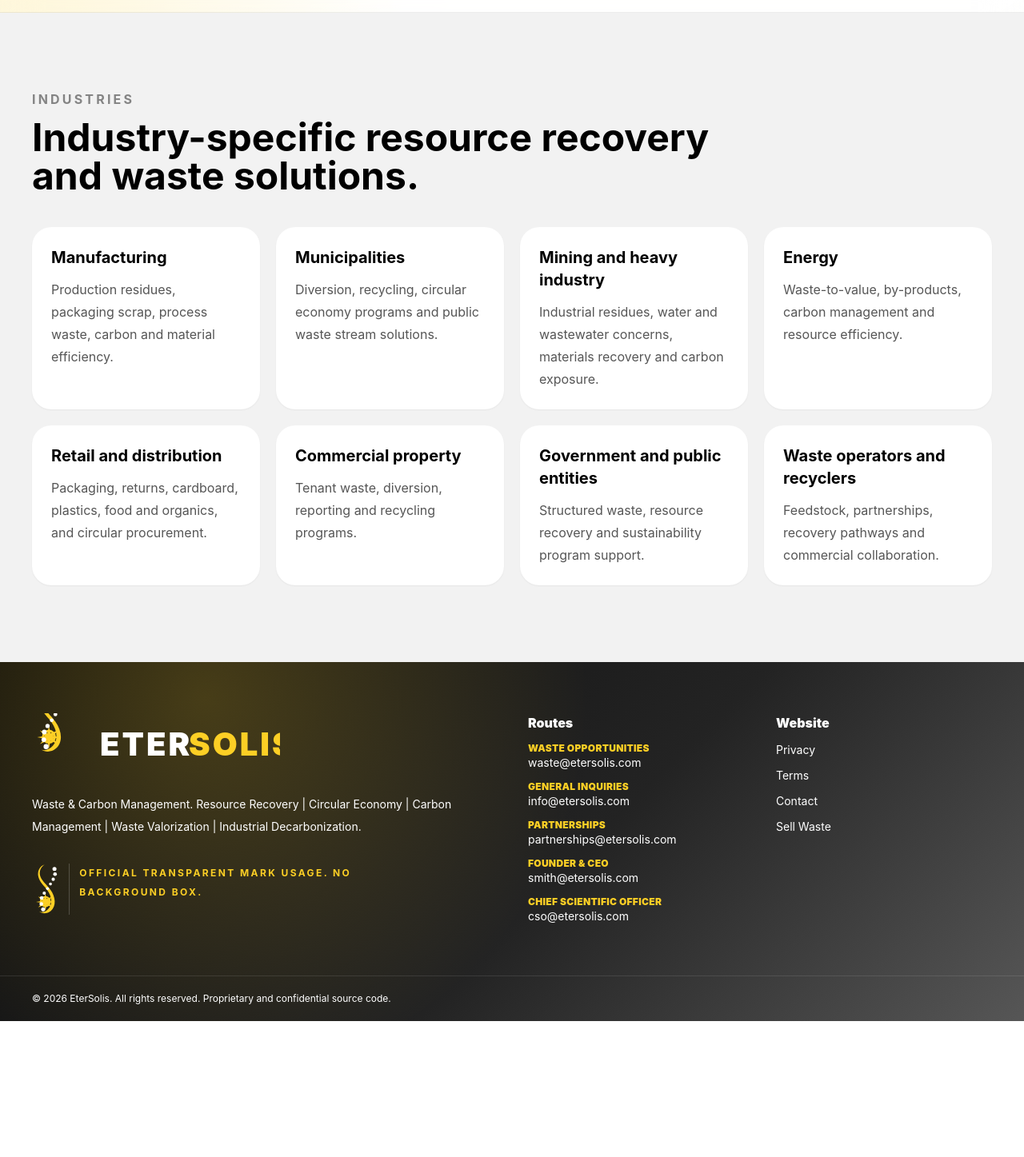
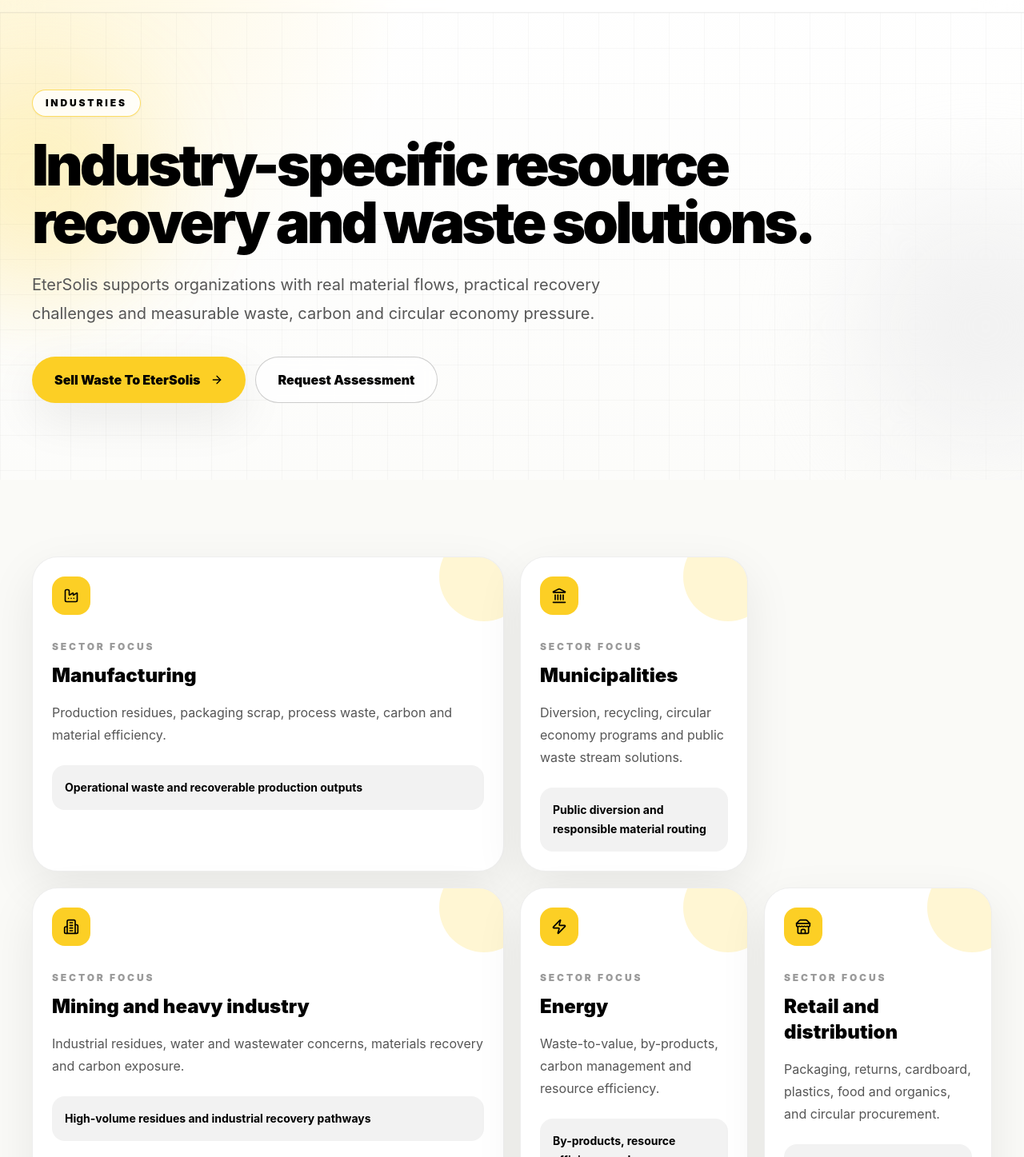
Before and after one commit to ralstonleesmith/EterSolis, a Next.js app: page /industries in a window 1280 px wide. Shown: the part 63-1510 px from the top of the page at 80% size. Before the commit the page ends 1340 px from the top, so only its background shows below. Built offline with nearby package versions, Linux system fonts and the light colour scheme.

Commit message:
Polish Industries page with modern sector cards

```diff
--- a/src/app/industries/page.tsx
+++ b/src/app/industries/page.tsx
@@ -1,14 +1,16 @@
 import type { Metadata } from 'next';
+import { Building2, Factory, Landmark, Package, Recycle, Store, Truck, Zap } from 'lucide-react';
+import { PageHero } from '@/components/ui/PageHero';
 
 const industries = [
-  ['Manufacturing', 'Production residues, packaging scrap, process waste, carbon and material efficiency.'],
-  ['Municipalities', 'Diversion, recycling, circular economy programs and public waste stream solutions.'],
-  ['Mining and heavy industry', 'Industrial residues, water and wastewater concerns, materials recovery and carbon exposure.'],
-  ['Energy', 'Waste-to-value, by-products, carbon management and resource efficiency.'],
-  ['Retail and distribution', 'Packaging, returns, cardboard, plastics, food and organics, and circular procurement.'],
-  ['Commercial property', 'Tenant waste, diversion, reporting and recycling programs.'],
-  ['Government and public entities', 'Structured waste, resource recovery and sustainability program support.'],
-  ['Waste operators and recyclers', 'Feedstock, partnerships, recovery pathways and commercial collaboration.']
+  { icon: Factory, title: 'Manufacturing', description: 'Production residues, packaging scrap, process waste, carbon and material efficiency.', focus: 'Operational waste and recoverable production outputs' },
+  { icon: Landmark, title: 'Municipalities', description: 'Diversion, recycling, circular economy programs and public waste stream solutions.', focus: 'Public diversion and responsible material routing' },
+  { icon: Building2, title: 'Mining and heavy industry', description: 'Industrial residues, water and wastewater concerns, materials recovery and carbon exposure.', focus: 'High-volume residues and industrial recovery pathways' },
+  { icon: Zap, title: 'Energy', description: 'Waste-to-value, by-products, carbon management and resource efficiency.', focus: 'By-products, resource efficiency and decarbonization pressure' },
+  { icon: Store, title: 'Retail and distribution', description: 'Packaging, returns, cardboard, plastics, food and organics, and circular procurement.', focus: 'Distributed material streams and packaging recovery' },
+  { icon: Package, title: 'Commercial property', description: 'Tenant waste, diversion, reporting and recycling programs.', focus: 'Site-level material programs and reporting discipline' },
+  { icon: Recycle, title: 'Government and public entities', description: 'Structured waste, resource recovery and sustainability program support.', focus: 'Responsible procurement and structured program delivery' },
+  { icon: Truck, title: 'Waste operators and recyclers', description: 'Feedstock, partnerships, recovery pathways and commercial collaboration.', focus: 'Partnerships, feedstock and recovery collaboration' }
 ];
 
 export const metadata: Metadata = {
@@ -19,19 +21,30 @@
 
 export default function IndustriesPage() {
   return (
-    <section className="section-padding bg-cool">
-      <div className="container-shell">
-        <p className="font-bold uppercase tracking-[0.2em] text-coal/70">Industries</p>
-        <h1 className="mt-3 max-w-4xl text-5xl font-bold text-carbon">Industry-specific resource recovery and waste solutions.</h1>
-        <div className="mt-10 grid gap-5 md:grid-cols-2 lg:grid-cols-4">
-          {industries.map(([title, description]) => (
-            <article key={title} className="rounded-3xl bg-white p-6 shadow-sm">
-              <h2 className="text-xl font-bold text-carbon">{title}</h2>
-              <p className="mt-3 leading-7 text-coal">{description}</p>
-            </article>
-          ))}
+    <>
+      <PageHero
+        eyebrow="Industries"
+        title="Industry-specific resource recovery and waste solutions."
+        description="EterSolis supports organizations with real material flows, practical recovery challenges and measurable waste, carbon and circular economy pressure."
+      />
+      <section className="section-padding bg-[#FAFAF7] dark:bg-black">
+        <div className="container-shell">
+          <div className="grid gap-5 md:grid-cols-2 lg:grid-cols-4">
+            {industries.map(({ icon: Icon, title, description, focus }, index) => (
+              <article key={title} className={`card-hover relative overflow-hidden rounded-[2rem] border border-coal/10 bg-white p-6 shadow-soft dark:border-white/10 dark:bg-white/5 ${index === 0 || index === 2 ? 'lg:col-span-2' : ''}`}>
+                <div className="absolute -right-8 -top-8 h-28 w-28 rounded-full bg-sunshine/20" />
+                <div className="relative flex h-12 w-12 items-center justify-center rounded-2xl bg-sunshine text-black">
+                  <Icon className="h-5 w-5" />
+                </div>
+                <p className="mt-8 text-xs font-black uppercase tracking-[0.24em] text-coal/60 dark:text-white/45">Sector focus</p>
+                <h2 className="mt-3 text-2xl font-black text-carbon dark:text-white">{title}</h2>
+                <p className="mt-4 leading-7 text-coal dark:text-white/72">{description}</p>
+                <div className="mt-6 rounded-2xl bg-cool p-4 text-sm font-bold leading-6 text-carbon dark:bg-black/40 dark:text-white/80">{focus}</div>
+              </article>
+            ))}
+          </div>
         </div>
-      </div>
-    </section>
+      </section>
+    </>
   );
 }
```
